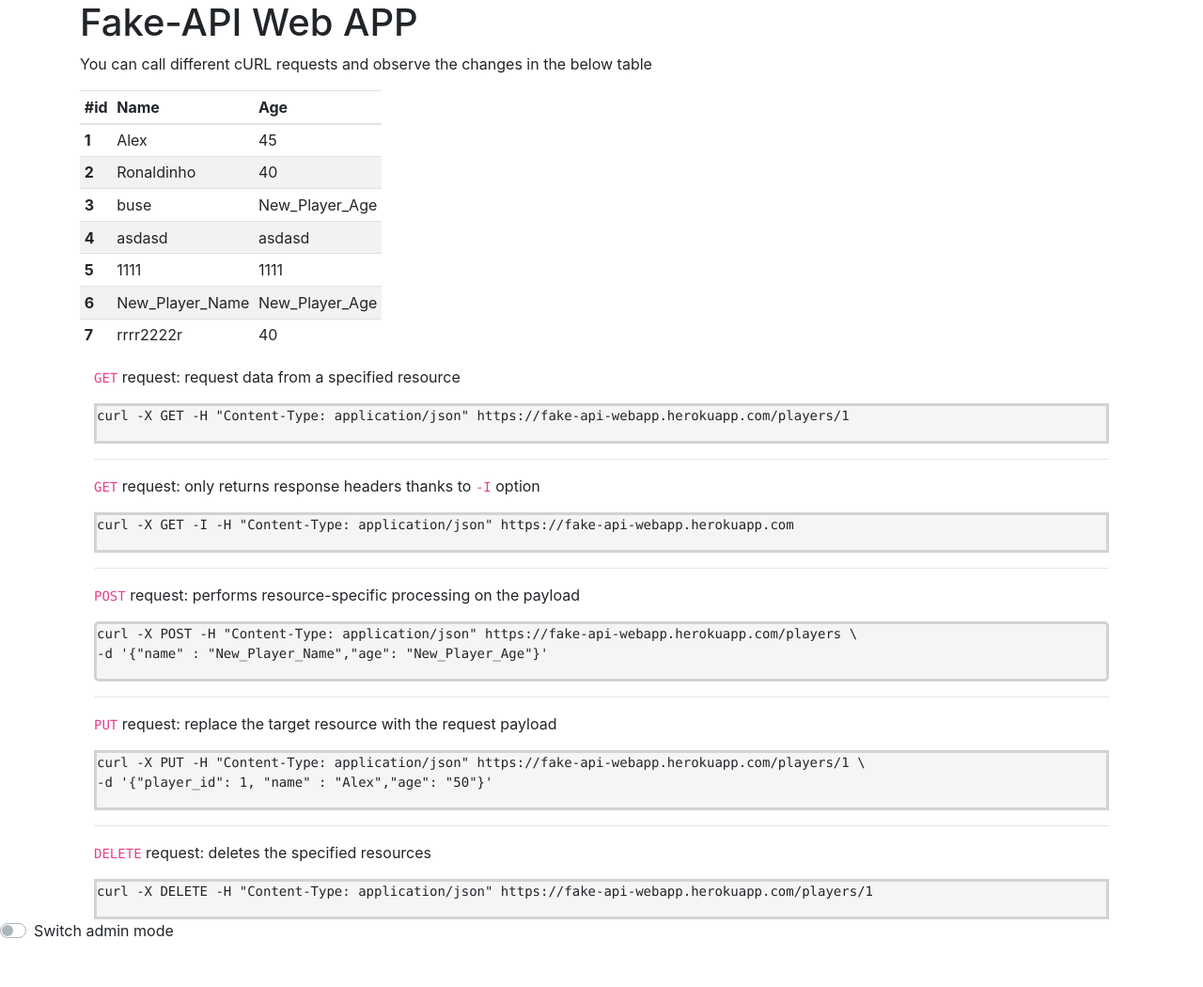
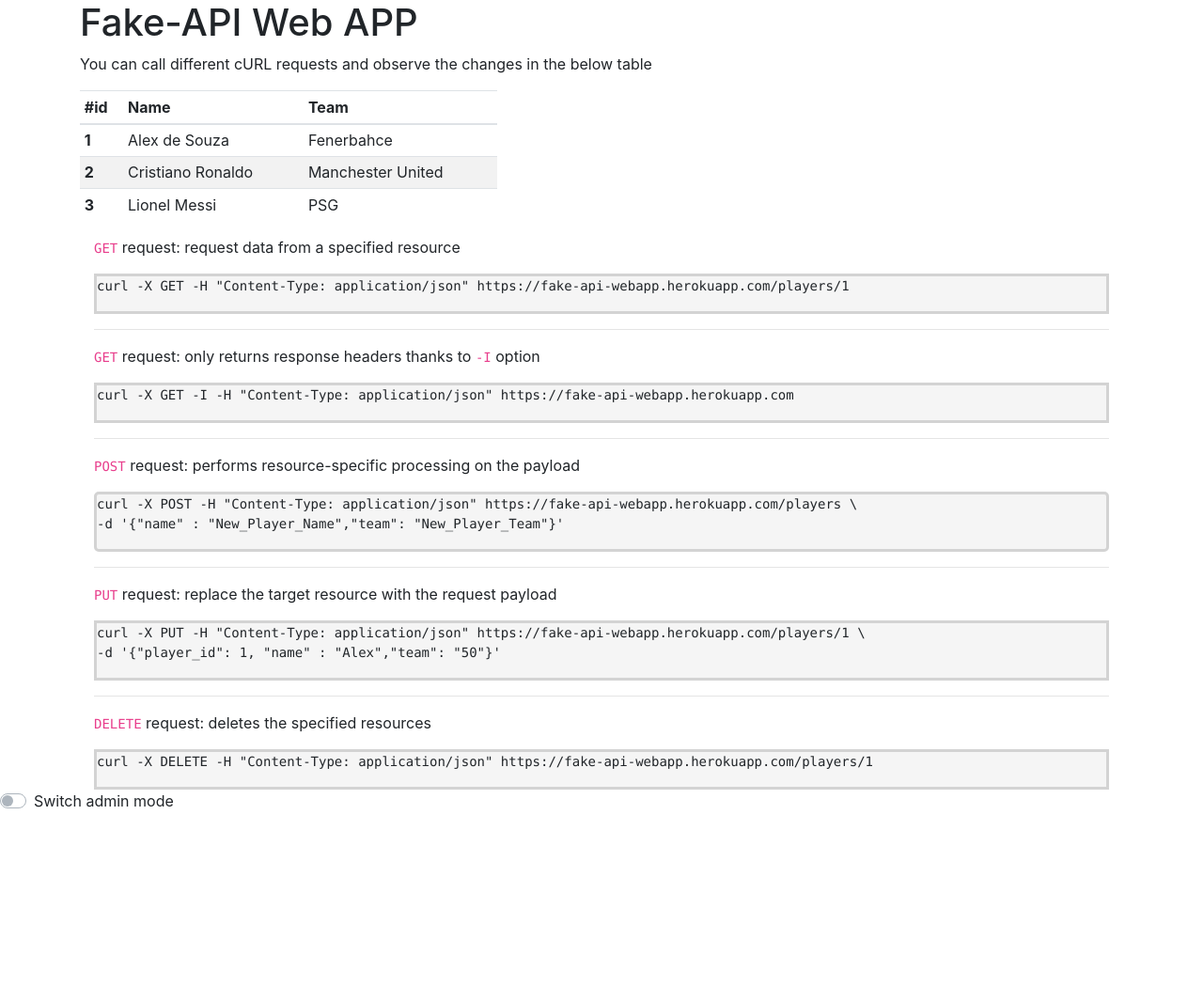
Before and after one commit to AykCanDem/fake-api-webapp, a Flask app: page / in a window 1280 px wide. Shown: the whole page at 94% size. After the commit the page ends 860 px from the top, so only its background shows below. Run offline with Flask 2, Linux system fonts and the light colour scheme; some libraries are stand-ins or nearby versions.

Commit message:
updated list of players and new features

```diff
--- a/app.py
+++ b/app.py
@@ -36,6 +36,9 @@ def reset():
             global data
             data = json.load(d)
 
+        with open("data.json", "w") as file:
+            json.dump(data, file)
+
     return redirect("/")
     #return render_template("/index.html", data=data["players"])
 
@@ -61,6 +64,10 @@ class Players(Resource):
                 maxid = player["player_id"]
         return maxid+1
 
+    #return all players in the list
+    def get(self):
+        players_list = read_data()
+        return players_list
 
     def post(self):
 
@@ -69,10 +76,10 @@ class Players(Resource):
         req = request.json if request.json != None else request.form
 
         name = req["name"]
-        age = req["age"]
+        team = req["team"]
         id = self.next_id()
 
-        new_player = {"name" : name, "age" : age, "player_id" : id}
+        new_player = {"name" : name, "team" : team, "player_id" : id}
         print("POST: new_player:" , new_player)
 
         #update players list
@@ -98,7 +105,7 @@ class Player(Resource):
     def put(self, player_id):
         req = request.json
 
-        request_player = {"player_id":player_id, "name":req["name"], "age":req["age"]}
+        request_player = {"player_id":player_id, "name":req["name"], "team":req["team"]}
 
         #update existing player
         for i,player in enumerate(data["players"]):
@@ -131,7 +138,7 @@ class Player(Resource):
                     json.dump(data, file)
                 return "deleted"
         else:
-            return 204, "No Content"
+            return 204
 
 api.add_resource(Player, "/players/<int:player_id>")
 api.add_resource(Players, "/players")
--- a/data.json
+++ b/data.json
@@ -1 +1,19 @@
-{"players": [{"player_id": 1, "name": "Alex", "age": "45"}, {"player_id": 2, "name": "Ronaldinho", "age": "40"}, {"name": "buse", "age": "New_Player_Age", "player_id": 3}, {"name": "asdasd", "age": "asdasd", "player_id": 4}, {"name": "1111", "age": "1111", "player_id": 5}, {"name": "New_Player_Name", "age": "New_Player_Age", "player_id": 6}, {"name": "rrrr2222r", "age": "40", "player_id": 7}]}
+{
+    "players": [
+        {
+            "player_id": 1,
+            "name": "Alex de Souza",
+            "team": "Fenerbahce"
+        },
+        {
+            "player_id": 2,
+            "name": "Cristiano Ronaldo",
+            "team": "Manchester United"
+        },
+        {
+            "player_id": 3,
+            "name": "Lionel Messi",
+            "team": "PSG"
+        }
+    ]
+}
--- a/templates/index.html
+++ b/templates/index.html
@@ -17,13 +17,13 @@
     <div class="container">
         <h1>Fake-API Web APP</h1>
         <p>You can call different cURL requests and observe the changes in the below table</p>
-        <div style="width:20%">
+        <div style="width:40%">
             <table class="table table-striped table-hover table-sm">
                 <thead>
                     <tr>
                         <th scope="col">#id</th>
                         <th scope="col">Name</th>
-                        <th scope="col">Age</th>
+                        <th scope="col">Team</th>
                     </tr>
                 </thead>
                 <tbody>
@@ -32,7 +32,7 @@
                     <tr>
                         <th scope="row">{{item.player_id}}</th>
                         <td>{{item.name}}</td>
-                        <td>{{item.age}}</td>
+                        <td>{{item.team}}</td>
                     </tr>
                     {% endfor %}
                 </tbody>
@@ -58,7 +58,7 @@
             <p><code>POST</code> request: performs resource-specific processing on the payload</p>
             <div style="background-color:whitesmoke; border-style: solid; border-color: lightgrey; border-radius: 5px">
                 <pre>curl -X POST -H "Content-Type: application/json" https://fake-api-webapp.herokuapp.com/players \
--d '{"name" : "New_Player_Name","age": "New_Player_Age"}'</pre>
+-d '{"name" : "New_Player_Name","team": "New_Player_Team"}'</pre>
             </div>
 
             <hr>
@@ -66,7 +66,7 @@
             <p><code>PUT</code> request: replace the target resource with the request payload</p>
             <div style="background-color:whitesmoke; border-style: solid; border-color: lightgrey">
                 <pre>curl -X PUT -H "Content-Type: application/json" https://fake-api-webapp.herokuapp.com/players/1 \
--d '{"player_id": 1, "name" : "Alex","age": "50"}'</pre>
+-d '{"player_id": 1, "name" : "Alex","team": "50"}'</pre>
             </div>
 
             <hr>
@@ -115,17 +115,22 @@
                         <input type="text" class="form-control" name="name" placeholder="Name">
                     </div>
                     <div class="col-sm">
-                        <input type="text" class="form-control" name="age" placeholder="Age">
+                        <input type="text" class="form-control" name="team" placeholder="Team">
+                    </div>
+
+
+                    <div class="col-sm">
+                    <button type="submit" class="btn btn-primary mb-2" value="submit">Create Player</button>
                     </div>
                 </div>
 
-                <button type="submit" class="btn btn-primary mb-2" value="submit">Create Player</button>
+
             </div>
 
         </form>
 
         <form action="/reset" method="post">
-            <button name="resetBtn" type="submit">Reset</button>
+            <button name="resetBtn" type="submit" class="btn btn-danger">Reset table</button>
         </form>
         {% endif %}
     </div>
```
Also changed, not shown: init_data.json (+9 -4 lines).
